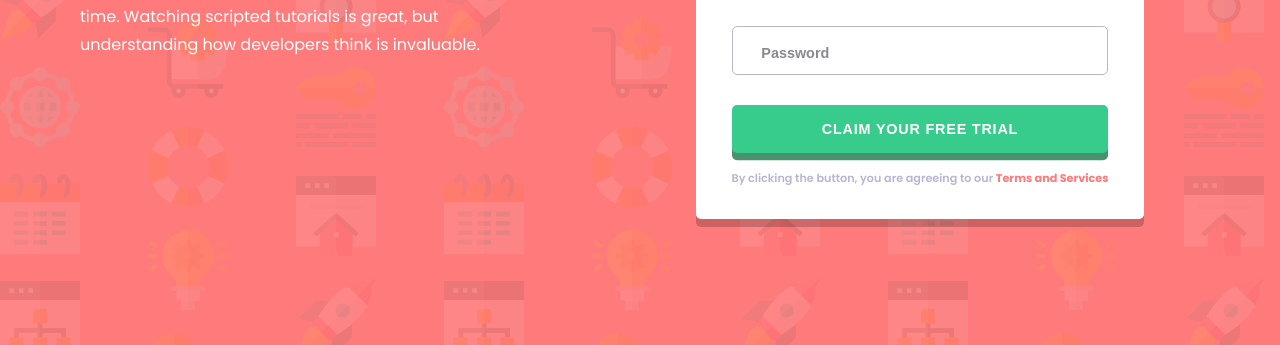
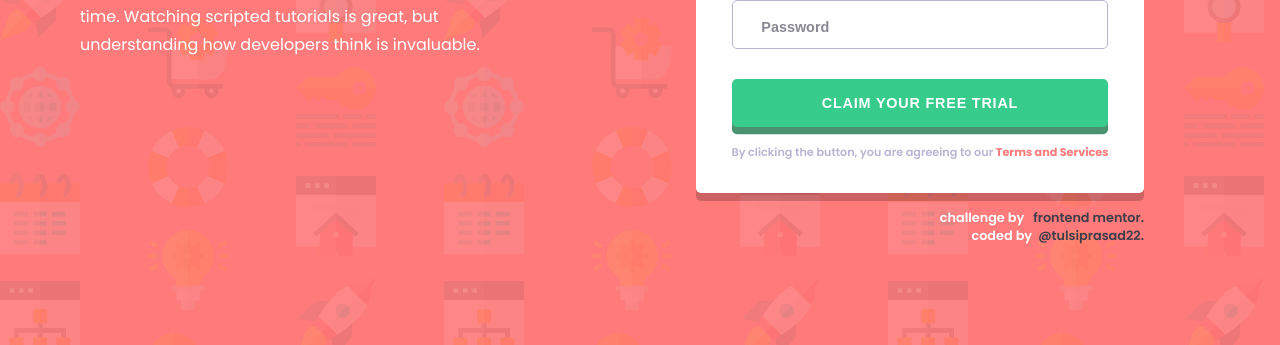
Before and after one commit to heytulsiprasad/intro-signup-fem, a website: page index.html in a window 1280 px wide. Shown: the part 455-800 px from the top of the page. Drawn offline with Linux system fonts and the light colour scheme.

Commit message:
:recycle: add footer credits

```diff
--- a/index.html
+++ b/index.html
@@ -1,66 +1,104 @@
 <!DOCTYPE html>
 <html lang="en">
-
     <head>
-  <meta charset="UTF-8">
-  <meta name="viewport" content="width=device-width, initial-scale=1.0">
+        <meta charset="UTF-8" />
+        <meta name="viewport" content="width=device-width, initial-scale=1.0" />
         <!-- displays site properly based on user's device -->
 
-  <link rel="icon" type="image/png" sizes="32x32" href="./images/favicon-32x32.png">
-  <link href="https://fonts.googleapis.com/css2?family=Poppins:wght@300;400;500;600;700&display=swap" rel="stylesheet">
-  <link rel="stylesheet" href="css/style.css">
+        <link
+            rel="icon"
+            type="image/png"
+            sizes="32x32"
+            href="./images/favicon-32x32.png"
+        />
+        <link
+            href="https://fonts.googleapis.com/css2?family=Poppins:wght@300;400;500;600;700&display=swap"
+            rel="stylesheet"
+        />
+        <link rel="stylesheet" href="css/style.css" />
 
         <title>Frontend Mentor | Intro component with sign up form</title>
-
-  <!-- Feel free to remove these styles or customise in your own stylesheet 👍 -->
-  <!-- <style>
-    .attribution { font-size: 11px; text-align: center; }
-    .attribution a { color: hsl(228, 45%, 44%); }
-  </style> -->
     </head>
 
     <body>
-  <!--
-  <footer>
-    <p class="attribution">
-      Challenge by <a href="https://www.frontendmentor.io?ref=challenge" target="_blank">Frontend Mentor</a>.
-      Coded by <a href="#">Your Name Here</a>.
-    </p>
-  </footer> -->
-
         <main class="container">
             <header class="heading">
                 <div class="heading__title">
                     Learn to code by watching others
                 </div>
                 <div class="heading__caption">
-        See how experienced developers solve problems in real-time. Watching scripted tutorials is great,
-        but understanding how developers think is invaluable.
+                    See how experienced developers solve problems in real-time.
+                    Watching scripted tutorials is great, but understanding how
+                    developers think is invaluable.
                 </div>
             </header>
             <section class="cta">
                 <div class="cta__callout">
-        <p><span>Try it free 7 days</span> then $20/mo. thereafter</p>
+                    <p>
+                        <span>Try it free 7 days</span> then $20/mo. thereafter
+                    </p>
                 </div>
                 <div class="cta__form">
                     <form action="POST" class="cta__form-input">
-          <input class="cta__form-input--value" type="text" name="first-name" placeholder="First Name" required />
+                        <input
+                            class="cta__form-input--value"
+                            type="text"
+                            name="first-name"
+                            placeholder="First Name"
+                            required
+                        />
                         <p class="required">First name cannot be empty</p>
-          <input class="cta__form-input--value" type="text" name="last-name" placeholder="Last Name" required />
+                        <input
+                            class="cta__form-input--value"
+                            type="text"
+                            name="last-name"
+                            placeholder="Last Name"
+                            required
+                        />
                         <p class="required">Last name cannot be empty</p>
-          <input class="cta__form-input--value" type="email" name="email" placeholder="Email Address" required />
+                        <input
+                            class="cta__form-input--value"
+                            type="email"
+                            name="email"
+                            placeholder="Email Address"
+                            required
+                        />
                         <p class="required">Looks like this is not an email</p>
-          <input class="cta__form-input--value" type="password" name="password" placeholder="Password" required />
+                        <input
+                            class="cta__form-input--value"
+                            type="password"
+                            name="password"
+                            placeholder="Password"
+                            required
+                        />
                         <p class="required">Password cannot be empty</p>
-          <button class="cta__form-input--value cta__form-input--btn" type="submit" name="submit">Claim Your
-            Free Trial</button>
-          <label class="cta__form-input--value" for="submit">By clicking the button, you are agreeing to our <span>Terms
-              and Services</span></label>
+                        <button
+                            class="cta__form-input--value cta__form-input--btn"
+                            type="submit"
+                            name="submit"
+                        >
+                            Claim Your Free Trial
+                        </button>
+                        <label class="cta__form-input--value" for="submit"
+                            >By clicking the button, you are agreeing to our
+                            <span>Terms and Services</span></label
+                        >
                     </form>
                 </div>
+                <footer class="footer">
+                    <p class="attribution">
+                        <span
+                            >Challenge by &nbsp;
+                            <a
+                                href="https://www.frontendmentor.io?ref=challenge"
+                                target="_blank"
+                                >Frontend Mentor.</a
+                            ></span
+                        >
+                        <span>Coded by &nbsp;<a href="">@tulsiprasad22.</a></span>
+                    </p>
+                </footer>
             </section>
         </main>
-
     </body>
-
 </html>
--- a/sass/base/_base.scss
+++ b/sass/base/_base.scss
@@ -15,4 +15,6 @@ body {
     font-family: "Poppins", sans-serif;
     background-color: var(--color-red);
     background-image: url(/images/bg-intro-desktop.png);
+
+    overflow: hidden;
 }
--- a/sass/components/_components.scss
+++ b/sass/components/_components.scss
@@ -206,7 +206,7 @@
                 }
 
                 &:active {
-                    transform: translateY(2px) scale(.995);
+                    transform: translateY(2px);
                     box-shadow: 0 .15rem 0 var(--color-green-darkest);
                 }
             }
@@ -244,3 +244,25 @@
     opacity: 0;
     visibility: hidden;
 }
+
+.attribution {
+    font-size: .8rem;
+    color: #fff;
+    font-weight: 500;
+    text-transform: lowercase;
+
+    span {
+        display: block;
+        text-align: right;
+        font-weight: 600;
+
+        @media only screen and (max-width: $bp-normal) {
+            text-align: center;
+        }
+    }
+}
+
+.attribution a {
+    text-decoration: none;
+    color: var(--color-dark-blue);
+}
--- a/sass/layouts/_layouts.scss
+++ b/sass/layouts/_layouts.scss
@@ -32,4 +32,18 @@
     align-items: center;
     justify-content: center;
     flex-basis: 50%;
+
 }
+
+.footer {
+    margin-top: 1rem;
+    width: 90%;
+
+    @media only screen and (max-width: $bp-large) and (min-width: $bp-big) {
+        width: 80%;
+    }
+
+    @media only screen and (min-width: $bp-largest) {
+        width: 80%;
+    }
+}
```
Also changed, not shown: css/style.css. Lines whose indentation alone changed are shown as unchanged.
